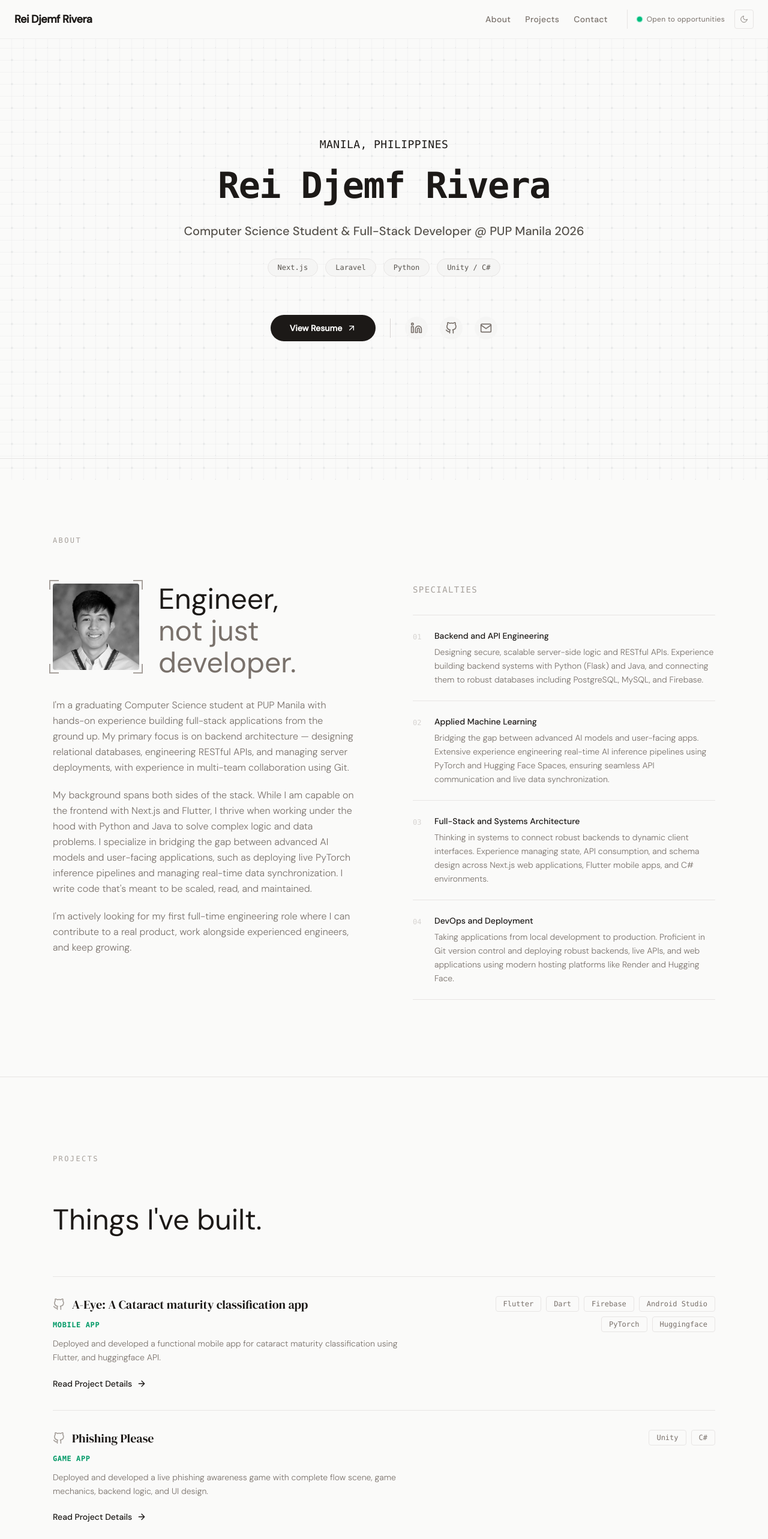
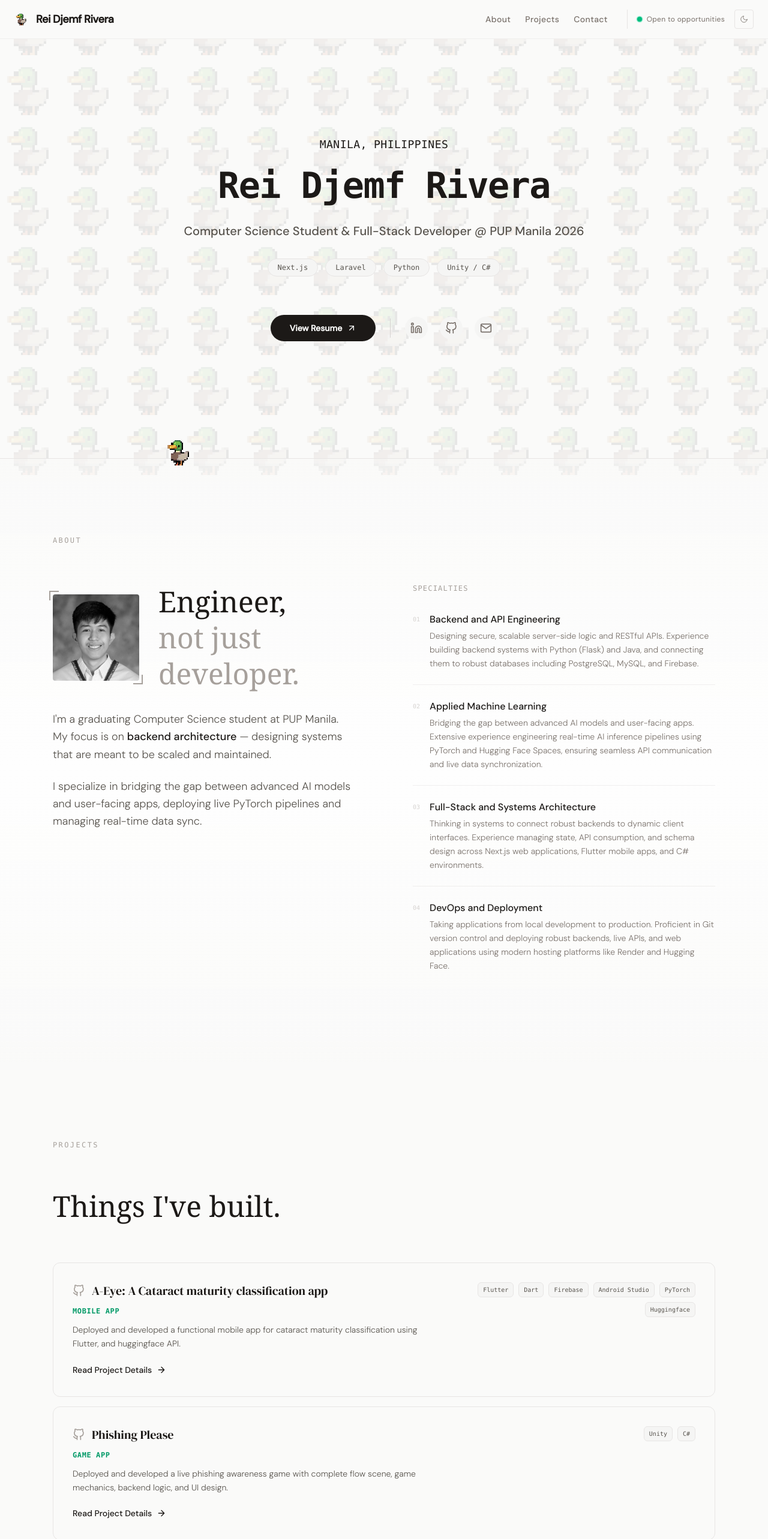
Before and after one commit to reiidj/portfolio-site, a Next.js app: page / in a window 1280 px wide. Shown: the top 2566 px of the page at 60% size. Built offline with nearby package versions, Linux system fonts and the light colour scheme.

Commit message:
Mallards!

```diff
--- a/app/globals.css
+++ b/app/globals.css
@@ -25,25 +25,80 @@
   }
 
 }
-
 @layer utilities {
-  .bg-pattern {
-    /* Light Mode: Dark gray lines and dots */
-    background-image:
-      repeating-linear-gradient(0deg, transparent, transparent 19px, rgba(75, 85, 99, 0.08) 19px, rgba(75, 85, 99, 0.08) 20px, transparent 20px, transparent 39px, rgba(75, 85, 99, 0.08) 39px, rgba(75, 85, 99, 0.08) 40px),
-      repeating-linear-gradient(90deg, transparent, transparent 19px, rgba(75, 85, 99, 0.08) 19px, rgba(75, 85, 99, 0.08) 20px, transparent 20px, transparent 39px, rgba(75, 85, 99, 0.08) 39px, rgba(75, 85, 99, 0.08) 40px),
-      radial-gradient(circle at 20px 20px, rgba(55, 65, 81, 0.12) 2px, transparent 2px),
-      radial-gradient(circle at 40px 40px, rgba(55, 65, 81, 0.12) 2px, transparent 2px);
-    background-size: 40px 40px, 40px 40px, 40px 40px, 40px 40px;
+  /* --- BACKGROUND --- */
+  .mallard-pattern {
+    background-image: url('/mallard.png');
+    background-position: 0 0, 90px 90px;
+    background-size: 100px 100px;
+    background-repeat: repeat;
+    image-rendering: pixelated;
   }
 
-  .dark .bg-pattern {
-    /* Dark Mode: Light gray/white lines and dots */
-    background-image:
-      repeating-linear-gradient(0deg, transparent, transparent 19px, rgba(200, 200, 200, 0.08) 19px, rgba(200, 200, 200, 0.08) 20px, transparent 20px, transparent 39px, rgba(200, 200, 200, 0.08) 39px, rgba(200, 200, 200, 0.08) 40px),
-      repeating-linear-gradient(90deg, transparent, transparent 19px, rgba(200, 200, 200, 0.08) 19px, rgba(200, 200, 200, 0.08) 20px, transparent 20px, transparent 39px, rgba(200, 200, 200, 0.08) 39px, rgba(200, 200, 200, 0.08) 40px),
-      radial-gradient(circle at 20px 20px, rgba(220, 220, 220, 0.15) 2px, transparent 2px),
-      radial-gradient(circle at 40px 40px, rgba(220, 220, 220, 0.15) 2px, transparent 2px);
-    background-size: 40px 40px, 40px 40px, 40px 40px, 40px 40px;
+  /* --- ANIMATIONS --- */
+
+  /* Leg Movement Logic */
+  @keyframes walk-cycle {
+    0%, 49% { opacity: 1; }
+    50%, 100% { opacity: 0; }
+  }
+  @keyframes walk-cycle-inverse {
+    0%, 49% { opacity: 0; }
+    50%, 100% { opacity: 1; }
+  }
+
+  /* Horizontal Movement */
+  @keyframes travel {
+    0% { transform: translateX(-100px); }
+    45% { transform: translateX(100vw); }
+    50% { transform: translateX(100vw); }
+    95% { transform: translateX(-100px); }
+    100% { transform: translateX(-100px); }
+  }
+
+  /* Direction Flipping (Sync with travel duration) */
+  @keyframes face-direction {
+    /* 0% to 45% is the trip from LEFT TO RIGHT */
+    /* If he is moonwalking, change -1 to 1 (or vice versa) */
+    0%, 45% { transform: scaleX(1); }
+
+    /* 50% to 95% is the trip from RIGHT TO LEFT */
+    50%, 95% { transform: scaleX(-1); }
+
+    100% { transform: scaleX(1); }
+  }
+
+  /* --- CLASS DEFINITIONS --- */
+
+  .duck-container {
+    position: fixed;
+    bottom: 20px;
+    left: 0;
+    width: 52px;
+    height: 52px;
+    z-index: 50;
+    animation: travel 50s linear infinite;
+    image-rendering: pixelated;
+    transition: margin-bottom 0.2s ease-in-out;
+  }
+
+  .duck-sprite-wrapper {
+    width: 100%;
+    height: 100%;
+  }
+
+  .frame-1, .frame-2 {
+    position: absolute;
+    inset: 0;
+    width: 100%;
+    height: 100%;
+  }
+
+  .frame-1 {
+    animation: walk-cycle 0.4s steps(1) infinite;
+  }
+
+  .frame-2 {
+    animation: walk-cycle-inverse 0.4s steps(1) infinite;
   }
 }
--- a/app/layout.tsx
+++ b/app/layout.tsx
@@ -1,6 +1,7 @@
 import type { Metadata } from 'next'
 import './globals.css'
 import { Navbar } from '@/components/Navbar'
+import { WalkingDuck } from '@/components/WalkingDuck'
 
 export const metadata: Metadata = {
   title: 'Rei Djemf Rivera | Portfolio',
@@ -16,10 +17,15 @@ export default function RootLayout({
   return (
     <html lang="en" className="scroll-smooth">
       <body className="relative bg-stone-50 dark:bg-stone-950 text-stone-900 dark:text-stone-100 antialiased transition-colors duration-200">
-        {/* Background layer */}
-        <div className="fixed inset-0 -z-10 bg-pattern opacity-50" />
 
-        {/* Navbar and Main content */}
+        {/* The Mallard Pattern Layer */}
+        <div
+          className="fixed inset-0 -z-10 mallard-pattern opacity-[0.075] dark:opacity-[0.07] pointer-events-none"
+          aria-hidden="true"
+        />
+
+        <WalkingDuck /> {/* Our new friend */}
+
         <Navbar />
         <main className="pt-16">
           {children}
--- a/components/About.tsx
+++ b/components/About.tsx
@@ -25,108 +25,71 @@ export function About() {
   return (
     <section
       id="about"
-      className="border-t border-stone-200 dark:border-stone-800 py-24 md:py-32"
-      aria-labelledby="about-heading"
+      className="relative py-24 md:py-32 border-t border-stone-200 dark:border-stone-800"
     >
-      <div className="max-w-6xl mx-auto px-6">
-        {/* Section label */}
-        <p
-          className="text-xs tracking-[0.2em] uppercase text-stone-400 dark:text-stone-500 mb-16"
-          style={{ fontFamily: 'var(--font-mono)' }}
-        >
+      {/* 1. The Gradient Mask:
+          This creates a soft white 'glow' behind the text.
+          It's invisible to the eye but makes the ducks fade out
+          where the content is densest. */}
+      <div className="absolute inset-0 bg-gradient-to-b from-stone-50/40 via-white/80 to-stone-50/40 dark:from-stone-950/40 dark:via-stone-900/80 dark:to-stone-950/40 -z-0 pointer-events-none" />
+
+      <div className="relative z-10 max-w-6xl mx-auto px-6">
+        <p className="text-xs tracking-[0.2em] uppercase text-stone-400 dark:text-stone-500 mb-16 font-mono">
           About
         </p>
 
         <div className="grid grid-cols-1 lg:grid-cols-2 gap-16 lg:gap-24">
-          {/* Bio column */}
-          <div>
-            {/* Top Row: Photo + Headline */}
-            <div className="flex flex-col sm:flex-row items-center sm:items-stretch gap-6 sm:gap-8 mb-8">
-
-              {/* Profile photo with corner borders */}
+          {/* Bio Column */}
+          <div className="space-y-8">
+            <div className="flex flex-col sm:flex-row items-center gap-8">
               <div className="relative shrink-0 w-32 h-32 sm:w-36 sm:h-36">
-                {/* The photo */}
                 <img
                   src="/Personal_Image.jpg"
-                  alt="A Photo of Rei Djemf Rivera"
-                  className="w-full h-full object-cover object-top grayscale rounded-sm"
+                  className="w-full h-full object-cover grayscale rounded-sm"
+                  alt="Rei Rivera"
                 />
-
-                {/* Top-left corner */}
-                <span className="absolute -top-1.5 -left-1.5 w-4 h-4 border-t-2 border-l-2 border-stone-400 dark:border-stone-500" />
-                {/* Top-right corner */}
-                <span className="absolute -top-1.5 -right-1.5 w-4 h-4 border-t-2 border-r-2 border-stone-400 dark:border-stone-500" />
-                {/* Bottom-left corner */}
-                <span className="absolute -bottom-1.5 -left-1.5 w-4 h-4 border-b-2 border-l-2 border-stone-400 dark:border-stone-500" />
-                {/* Bottom-right corner */}
-                <span className="absolute -bottom-1.5 -right-1.5 w-4 h-4 border-b-2 border-r-2 border-stone-400 dark:border-stone-500" />
+                {/* Keep your signature corner borders */}
+                <span className="absolute -top-1.5 -left-1.5 w-4 h-4 border-t-2 border-l-2 border-stone-400" />
+                <span className="absolute -bottom-1.5 -right-1.5 w-4 h-4 border-b-2 border-r-2 border-stone-400" />
               </div>
 
-              {/* Headline vertically aligned with the photo */}
-              <div className="flex flex-col justify-center text-center sm:text-left">
-                <h2
-                  id="about-heading"
-                  className="text-4xl md:text-5xl text-stone-900 dark:text-stone-100 leading-[1.1]"
-                  style={{ fontFamily: 'var(--font-serif)' }}
-                >
-                  Engineer, <br className="hidden sm:block" />
-                  <span className="text-stone-500 dark:text-stone-400">not just developer.</span>
-                </h2>
-              </div>
+              <h2 className="text-4xl md:text-5xl text-stone-900 dark:text-stone-100 leading-tight font-serif">
+                Engineer, <br />
+                <span className="text-stone-400">not just developer.</span>
+              </h2>
             </div>
 
-            {/* Bio text flowing underneath */}
-            <div className="space-y-5 text-stone-500 dark:text-stone-400 font-light leading-relaxed">
+            <div className="space-y-6 text-stone-600 dark:text-stone-400 font-light leading-relaxed text-lg">
               <p>
-                I'm a graduating Computer Science student at PUP Manila with
-                hands-on experience building full-stack applications from the
-                ground up. My primary focus is on backend architecture — designing
-                relational databases, engineering RESTful APIs, and managing server
-                deployments, with experience in multi-team collaboration using Git.
+                I'm a graduating Computer Science student at PUP Manila. My focus
+                is on <span className="text-stone-900 dark:text-stone-100 font-medium">backend architecture</span> —
+                designing systems that are meant to be scaled and maintained.
               </p>
               <p>
-                My background spans both sides of the stack. While I am capable on the frontend
-                with Next.js and Flutter, I thrive when working under the hood with Python and Java
-                to solve complex logic and data problems. I specialize in bridging the gap between
-                advanced AI models and user-facing applications, such as deploying live
-                PyTorch inference pipelines and managing real-time data synchronization.
-                I write code that's meant to be scaled, read, and maintained.
-              </p>
-              <p>
-                I'm actively looking for my first full-time engineering role
-                where I can contribute to a real product, work alongside
-                experienced engineers, and keep growing.
+                I specialize in bridging the gap between advanced AI models and
+                user-facing apps, deploying live PyTorch pipelines and managing
+                real-time data sync.
               </p>
             </div>
           </div>
 
-          {/* Specialties column */}
+          {/* Specialties Column */}
           <div>
-            <h3
-              className="text-sm text-stone-400 dark:text-stone-500 mb-8 tracking-widest uppercase"
-              style={{ fontFamily: 'var(--font-mono)' }}
-            >
+            <h3 className="text-xs text-stone-400 mb-8 tracking-widest uppercase font-mono">
               Specialties
             </h3>
-            <ul className="space-y-0" role="list">
+            <ul className="divide-y divide-stone-200/60 dark:divide-stone-800/60">
               {specialties.map(({ label, description }, i) => (
-                <li
-                  key={label}
-                  className="group py-6 border-t border-stone-200 dark:border-stone-800 last:border-b last:border-stone-200 last:dark:border-stone-800"
-                >
-                  <div className="flex items-start gap-4">
-                    <span
-                      className="text-xs text-stone-300 dark:text-stone-700 mt-1 w-5 shrink-0"
-                      style={{ fontFamily: 'var(--font-mono)' }}
-                      aria-hidden="true"
-                    >
+                <li key={label} className="py-6 first:pt-0">
+                  <div className="flex gap-4">
+                    <span className="text-[10px] text-stone-300 font-mono mt-1">
                       {String(i + 1).padStart(2, '0')}
                     </span>
                     <div>
-                      <p className="text-sm font-medium text-stone-900 dark:text-stone-100 mb-1.5">
+                      <h4 className="text-stone-900 dark:text-stone-100 font-medium mb-1">
                         {label}
-                      </p>
-                      <p className="text-sm text-stone-500 dark:text-stone-400 font-light leading-relaxed">
+                      </h4>
+                      <p className="text-sm text-stone-500 dark:text-stone-400 leading-relaxed font-light">
                         {description}
                       </p>
                     </div>
--- a/components/Navbar.tsx
+++ b/components/Navbar.tsx
@@ -16,18 +16,24 @@ export function Navbar() {
         className="max-w-8xl mx-auto px-6 h-16 flex items-center justify-between"
         aria-label="Primary navigation"
       >
-        {/* Logo / Name (Now Bigger and Bolder) */}
+        {/* Logo / Name with Mallard */}
         <Link
           href="/"
-          className="text-lg font-bold tracking-tight text-stone-900 dark:text-stone-100 hover:text-stone-600 dark:hover:text-stone-300 transition-colors"
+          className="flex items-center gap-3 group text-lg font-bold tracking-tight text-stone-900 dark:text-stone-100 hover:text-stone-600 dark:hover:text-stone-300 transition-colors"
         >
-          Rei Djemf Rivera
+          <img
+            src="/mallard.png"
+            alt=""
+            className="w-6 h-6 image-pixelated transition-transform group-hover:-rotate-12 group-hover:scale-110"
+            aria-hidden="true"
+          />
+          <span>Rei Djemf Rivera</span>
         </Link>
 
         {/* Right Side Group (Links + Status + Toggle) */}
         <div className="flex items-center gap-8">
 
-          {/* Links (Moved to the right) */}
+          {/* Links */}
           <ul className="hidden md:flex items-center gap-6" role="list">
             {navLinks.map(({ label, href }) => (
               <li key={label}>
@@ -54,7 +60,6 @@ export function Navbar() {
             </div>
             <ThemeToggle />
           </div>
-
         </div>
       </nav>
     </header>
--- a/components/Projects.tsx
+++ b/components/Projects.tsx
@@ -22,7 +22,7 @@ const projects = [
 
 export function Projects() {
   return (
-    <section id="projects" className="border-t border-stone-200 dark:border-stone-800 py-24 md:py-32">
+    <section id="projects" className="py-24 md:py-32">
       <div className="max-w-6xl mx-auto px-6">
 
         {/* Section Label */}
@@ -34,16 +34,25 @@ export function Projects() {
           Things I've built.
         </h2>
 
-        <ul className="space-y-0">
+        {/* Added a subtle background to the list container.
+            'bg-stone-50/50' allows some ducks to peek through slightly
+            while 'backdrop-blur' keeps the text crisp.
+        */}
+        <ul className="space-y-4">
           {projects.map((project) => (
-            <li key={project.name} className="group py-8 border-t border-stone-200 dark:border-stone-800 last:border-b last:border-stone-200 last:dark:border-stone-800">
+            <li
+              key={project.name}
+              className="group p-8 rounded-xl border border-stone-200 dark:border-stone-800
+                         bg-stone-50/80 dark:bg-stone-950/80 backdrop-blur-sm
+                         hover:bg-white dark:hover:bg-stone-900
+                         transition-all duration-300 hover:shadow-xl hover:shadow-stone-200/50 dark:hover:shadow-none"
+            >
 
               <div className="flex flex-col md:flex-row md:items-start justify-between gap-6">
 
                 {/* Left Side: Info & Links */}
                 <div className="flex flex-col gap-3 max-w-xl">
 
-                  {/* Title & Github Icon Row */}
                   <div className="flex items-center gap-3">
                     <a
                       href={project.githubUrl}
@@ -54,26 +63,23 @@ export function Projects() {
                     >
                       <GithubIcon className="w-5 h-5" />
                     </a>
-                    <h3 className="text-xl font-medium text-stone-900 dark:text-stone-100 transition-colors">
+                    <h3 className="text-xl font-medium text-stone-900 dark:text-stone-100">
                       {project.name}
                     </h3>
                   </div>
 
-                  {/* Classification */}
                   <p className="text-xs uppercase tracking-wider text-emerald-600 dark:text-emerald-400 font-semibold" style={{ fontFamily: 'var(--font-mono)' }}>
                     {project.type}
                   </p>
 
-                  {/* Description */}
-                  <p className="text-sm text-stone-500 dark:text-stone-400 font-light leading-relaxed">
+                  <p className="text-sm text-stone-600 dark:text-stone-400 font-light leading-relaxed">
                     {project.description}
                   </p>
 
-                  {/* Read More Button (Internal Link) */}
                   <div className="pt-2">
                     <Link
                       href={`/projects/${project.slug}`}
-                      className="inline-flex items-center gap-2 text-sm font-medium text-stone-900 dark:text-stone-100 hover:text-stone-500 dark:hover:text-stone-400 transition-colors group/btn"
+                      className="inline-flex items-center gap-2 text-sm font-medium text-stone-900 dark:text-stone-100 hover:text-emerald-600 dark:hover:text-emerald-400 transition-colors group/btn"
                     >
                       Read Project Details
                       <ArrowRightIcon className="w-4 h-4 transition-transform group-hover/btn:translate-x-1" />
@@ -86,7 +92,7 @@ export function Projects() {
                   {project.tags.map((tag) => (
                     <span
                       key={tag}
-                      className="text-xs px-3 py-1 border border-stone-200 dark:border-stone-700 text-stone-500 dark:text-stone-400 rounded-sm"
+                      className="text-[10px] px-2 py-1 bg-stone-100 dark:bg-stone-800 border border-stone-200 dark:border-stone-700 text-stone-600 dark:text-stone-400 rounded-md"
                       style={{ fontFamily: 'var(--font-mono)' }}
                     >
                       {tag}
--- /dev/null
+++ b/components/WalkingDuck.tsx
@@ -0,0 +1,29 @@
+'use client'
+import { useState } from 'react'
+
+export function WalkingDuck() {
+  const [isScared, setIsScared] = useState(false);
+
+  return (
+    <div
+      className={`duck-container cursor-pointer group ${isScared ? 'mb-4' : 'mb-0'}`}
+      onClick={() => {
+        setIsScared(true);
+        setTimeout(() => setIsScared(false), 800);
+      }}
+    >
+      {/* 1. Only this wrapper and its images will flip direction */}
+      <div className="duck-sprite-wrapper relative w-full h-full">
+        <img src="/mallard.png" className="frame-1" alt="Mallard frame 1" />
+        <img src="/mallard-walk.png" className="frame-2" alt="Mallard frame 2" />
+      </div>
+
+      {/* 2. The Text is outside the flip-wrapper, so it never mirrors */}
+      {isScared && (
+        <span className="absolute -top-10 left-1/2 -translate-x-1/2 whitespace-nowrap text-[10px] font-mono font-bold bg-white dark:bg-stone-800 px-2 py-0.5 rounded-full border border-stone-200 shadow-sm animate-bounce text-stone-900 dark:text-stone-100">
+          QUACK!
+        </span>
+      )}
+    </div>
+  )
+}
```
Also changed, not shown: public/mallard-walk.png (added), public/mallard.png (added).
